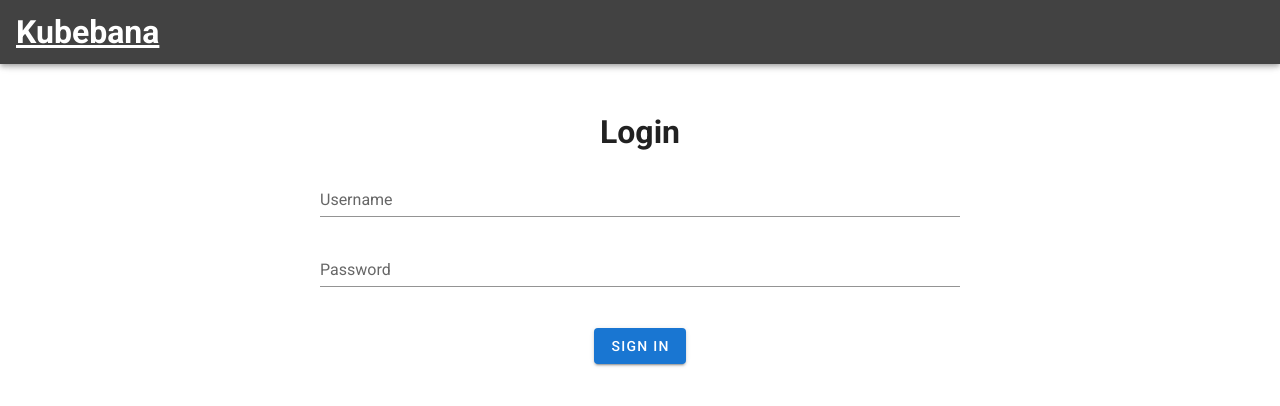
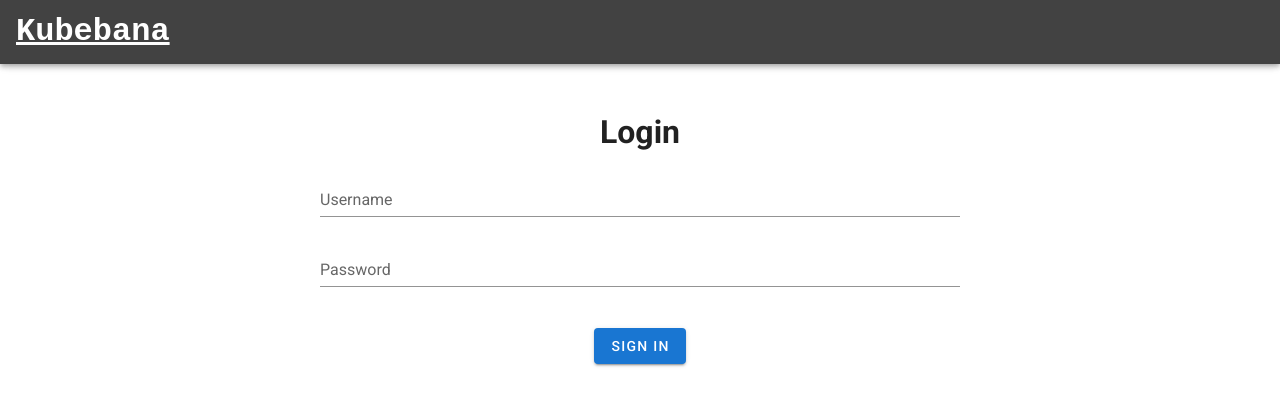
Before and after one commit to Quving/kubebana, a Vue app in the folder web/: page /login in a window 1280 px wide. Shown: the top 406 px of the page. Built offline with nearby package versions, Linux system fonts and the light colour scheme; no server answers.

Commit message:
Set Kubebana logo font to monospace.

```diff
--- a/web/src/components/Header.vue
+++ b/web/src/components/Header.vue
@@ -1,11 +1,9 @@
 <template>
     <v-container>
         <v-app-bar app color="secondary" dark>
-            <div class="d-flex align-center">
-                <router-link to="/" style="color: white ">
+                <router-link to="/" style="color: white; font-family: monospace">
                     <h1>Kubebana</h1>
                 </router-link>
-            </div>
             <v-spacer></v-spacer>
             <v-btn v-if="isAuthenticated" @click="logout">
                 Logout
```
